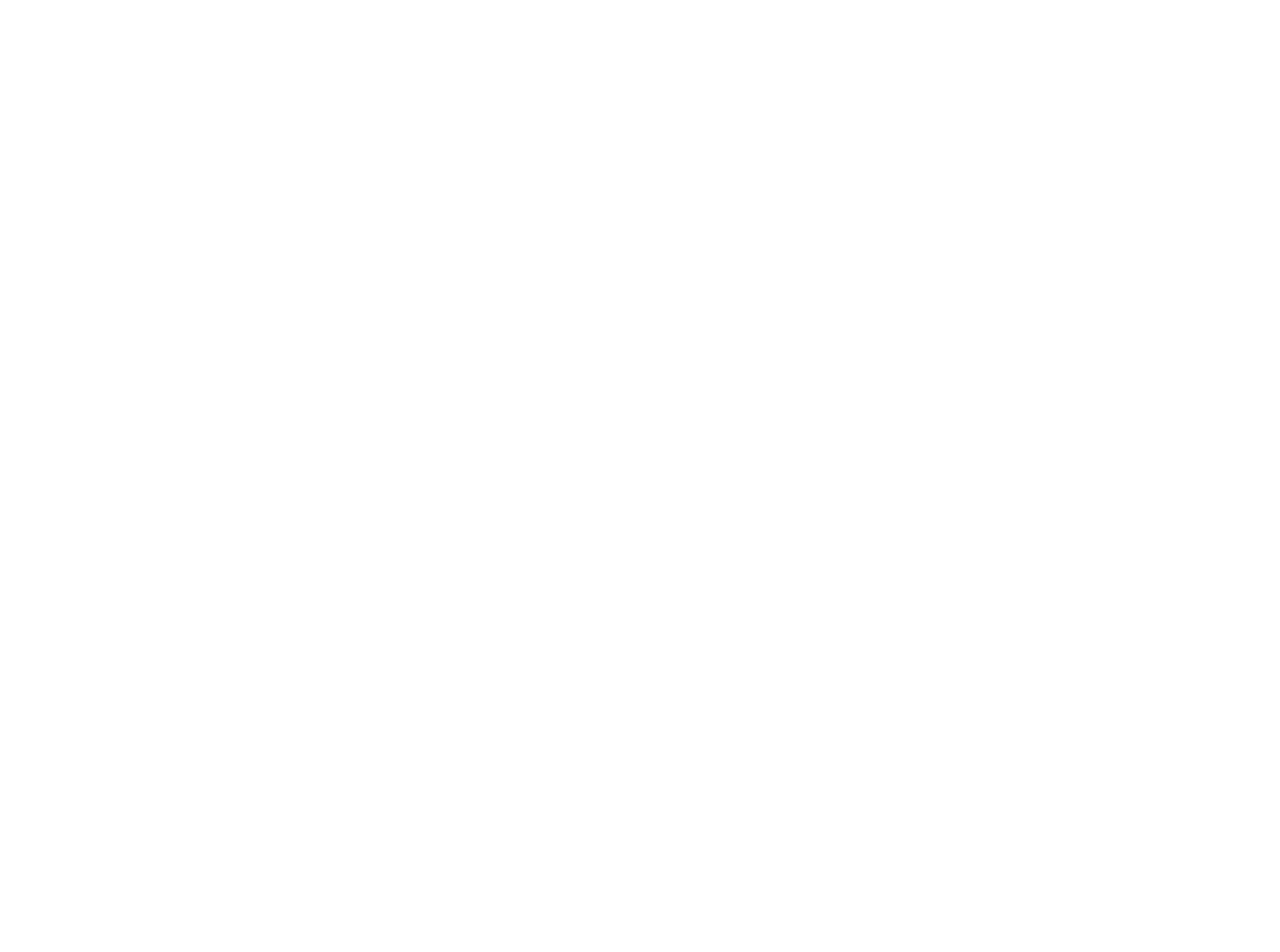
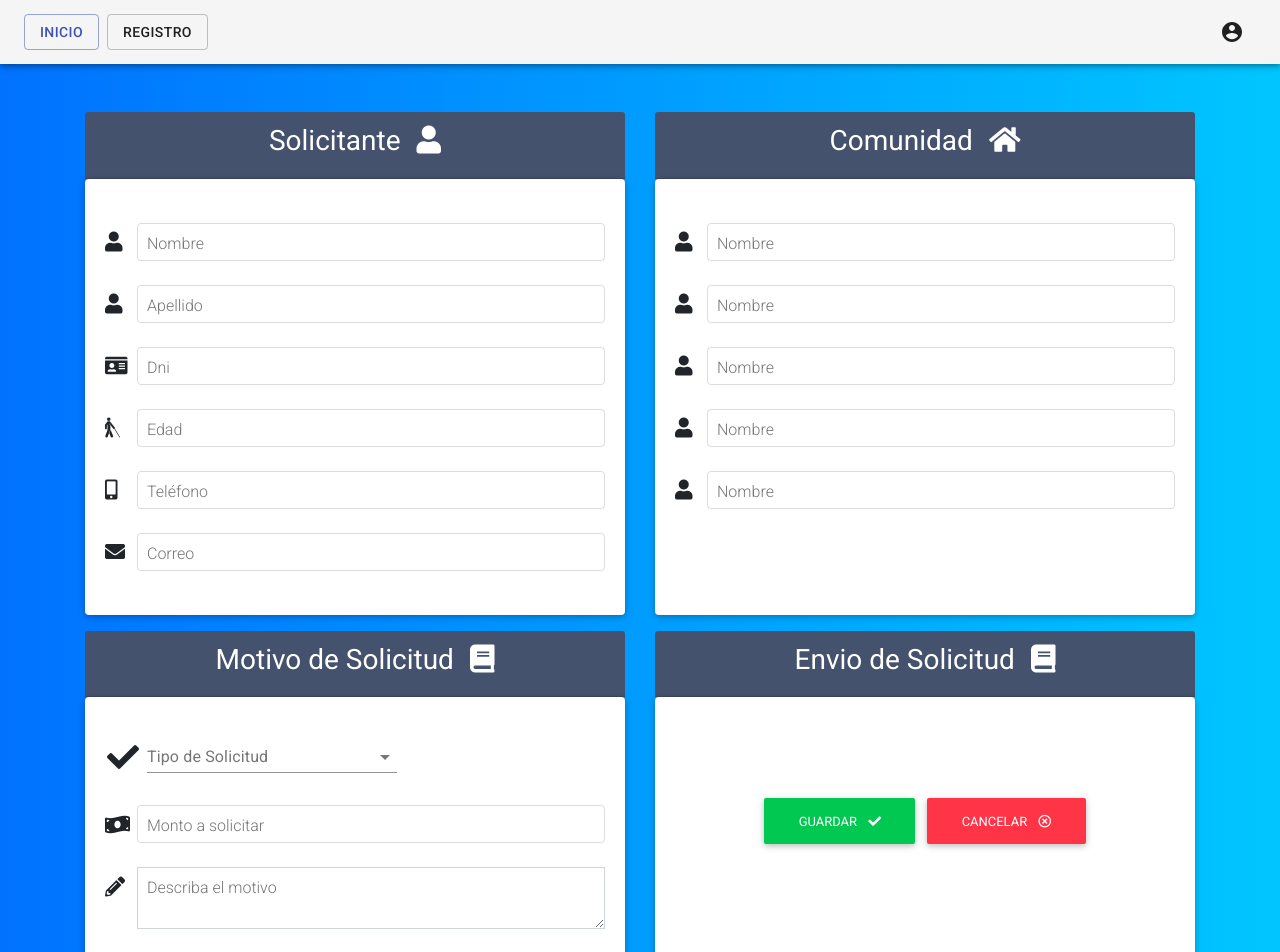
Before and after one commit to KOAT-20/READ, a React (Create React App) app in the folder front-read/: page /formulario in a window 1280 px wide. Shown: the top 952 px of the page. Before the commit the page ends 800 px from the top, so only its background shows below. Built offline with nearby package versions, Linux system fonts and the light colour scheme.

Commit message:
finish form

```diff
--- a/front-read/src/App.js
+++ b/front-read/src/App.js
@@ -3,6 +3,7 @@
 import { Route, Switch } from 'react-router-dom';
 /* Components */
 import Login from './components/login';
+import Form from './components/form';
 /* Pages */
 import Recepcion from './pages/recepcion';
 /* Mobile */
@@ -14,6 +15,7 @@
         <Switch>
           <Route  exact path='/' component={Login} />
           <Route exact path='/recepcion' component={Recepcion} />
+          <Route exact path='/formulario' component={Form} />
         </Switch>
       );
     }
--- /dev/null
+++ b/front-read/src/components/form/index.js
@@ -0,0 +1,172 @@
+ import React, { Component } from 'react';
+ import { withStyles } from '@material-ui/core/styles';
+ import PropTypes from 'prop-types';
+ import {
+   MDBContainer, MDBInput, MDBBtn, MDBCard, MDBCardBody,  MDBIcon, MDBRow,  MDBModal,
+   MDBModalHeader,  MDBModalBody, MDBModalFooter, MDBCardHeader, MDBCol
+ } from 'mdbreact';
+ import { Select, MenuItem, InputLabel, FormControl } from '@material-ui/core';
+ /* Components */
+ import BarRecep from '../../pages/recepcion/content/bar_recep.js';
+
+ const styles = theme => ({
+   root: {
+     display: 'flex',
+     flexWrap: 'wrap',
+   },
+   formControl: {
+     margin: theme.spacing.unit,
+     minWidth: 250,
+   },
+   selectEmpty: {
+     marginTop: theme.spacing.unit * 2,
+   },
+ });
+
+class Form extends Component {
+   state = {
+     nombre: '',
+     apellido: '',
+     cedula: '',
+     edad: '',
+     numero_telefono: '',
+     correo: '',
+     nombre_comunidad: '',
+     estado_comunidad: '',
+     municipio_comunidad: '',
+     parroquia_comunidad: '',
+     codigo_postal: '',
+     monto_motivo: '',
+     motivo: '',
+     tipo_motivo: [],
+   }
+
+   toggle = nr => () => {
+     let modalNumber = 'modal' + nr
+       this.setState({
+       [modalNumber]: !this.state[modalNumber]
+     });
+   }
+
+   render () {
+     const { classes } = this.props;
+     return (
+      <div>
+         <BarRecep />
+         <MDBContainer className='mt-5'>
+           <form>
+             <MDBRow>
+               <MDBCol className='h-75'>
+                 <MDBCardHeader className='text-center' color='mdb-color'>
+                   <h3>
+                     <b>Solicitante</b>
+                     <MDBIcon icon="user" className="ml-3" />
+                   </h3>
+                 </MDBCardHeader>
+                 <MDBCard>
+                   <MDBCardBody>
+                     <MDBInput id='nombre' type='text' label='Nombre' icon='user' outline />
+                     <MDBInput id='apellido' type='text' label='Apellido' icon='user' outline />
+                     <MDBInput id='cedula' type='number' label='Dni' icon='id-card' outline />
+                     <MDBInput id='edad' type='number' label='Edad' icon='blind' outline />
+                     <MDBInput id='numero_telefono' type='number' label='Teléfono' icon='mobile-alt' outline />
+                     <MDBInput id='correo' type='email' label='Correo' icon='envelope' outline />
+                   </MDBCardBody>
+                 </MDBCard>
+               </MDBCol>
+               <MDBCol className='h-75'>
+                 <MDBCardHeader className='text-center' color='mdb-color'>
+                   <h3>
+                     <b>Comunidad</b>
+                     <MDBIcon icon='home' className='ml-3' />
+                   </h3>
+                 </MDBCardHeader>
+                 <MDBCard style={{height:'436px'}}>
+                   <MDBCardBody>
+                     <MDBInput id='nombre_comunidad' type='text' label='Nombre' icon='user' outline />
+                     <MDBInput id='estado_comunidad' type='text' label='Nombre' icon='user' outline />
+                     <MDBInput id='municipio_comunidad' type='text' label='Nombre' icon='user' outline />
+                     <MDBInput id='parroquia_comunidad' type='text' label='Nombre' icon='user' outline />
+                     <MDBInput id='codigo_postal' type='text' label='Nombre' icon='user' outline />
+                   </MDBCardBody>
+                 </MDBCard>
+               </MDBCol>
+             </MDBRow>
+
+            <MDBRow className='mt-3 mb-3'>
+              <MDBCol>
+                <MDBCardHeader className='text-center' color='mdb-color'>
+                  <h3>
+                    <b>Motivo de Solicitud</b>
+                    <MDBIcon icon="book" className="ml-3" />
+                  </h3>
+                </MDBCardHeader>
+                <MDBCard>
+                  <MDBCardBody>
+                    <MDBRow style={{marginLeft:2}}>
+                      <MDBIcon className ='mt-4' icon='check' size='2x' />
+                      <div>
+                        <FormControl className={classes.formControl}>
+                          <InputLabel htmlFor="cargo_empleado">
+                            Tipo de Solicitud
+                          </InputLabel>
+                          <Select
+                            className='btn-group'
+                            value={this.state.tipo_motivo}
+                            onChange={this.handleChange}
+                            inputProps={{
+                              name: 'tipo_motivo',
+                              id: 'tipo_motivo',
+                            }}
+                            >
+                            <MenuItem value=''>
+                              <em>Ninguno</em>
+                            </MenuItem>
+                            <MenuItem value='Monetaria'>Monetaria</MenuItem>
+                            <MenuItem value='Social'>Social</MenuItem>
+                            <MenuItem value='Cultural'>Cultural</MenuItem>
+                            <MenuItem value='Humanitaria'>Humanitaria</MenuItem>
+                            <MenuItem value='Medica'>Medica</MenuItem>
+                            <MenuItem value='Tecnologica'>Tecnologica</MenuItem>
+                          </Select>
+                        </FormControl>
+                      </div>
+                    </MDBRow>
+                    <MDBInput id='monto_motivo' type='number' label='Monto a solicitar' icon='money-bill-wave' outline />
+                    <MDBInput id='motivo' type='textarea' label='Describa el motivo' icon='pencil-alt' outline />
+                  </MDBCardBody>
+                </MDBCard>
+              </MDBCol>
+              <MDBCol>
+                <MDBCardHeader className='text-center' color='mdb-color'>
+                  <h3>
+                    <b>Envio de Solicitud</b>
+                    <MDBIcon icon="book" className="ml-3" />
+                  </h3>
+                </MDBCardHeader>
+                <MDBCard style={{height:'276px'}}>
+                  <MDBCardBody>
+                    <div className='text-center' style={{marginTop:'15%'}}>
+                      <button  className='btn btn-success' type='submit' size='lg' onClick={this.toggle(1)}>
+                        Guardar <MDBIcon icon='check' className='ml-2' />
+                      </button>
+                      <button className='btn btn-danger' size='lg' onClick={this.toggle(2)}>
+                        Cancelar <MDBIcon far icon='times-circle' className='ml-2' />
+                      </button>
+                    </div>
+                  </MDBCardBody>
+                </MDBCard>
+              </MDBCol>
+            </MDBRow>
+           </form>
+         </MDBContainer>
+      </div>
+     );
+   }
+ }
+
+ Form.propTypes = {
+   classes: PropTypes.object.isRequired,
+ };
+
+ export default withStyles(styles)(Form);
```
